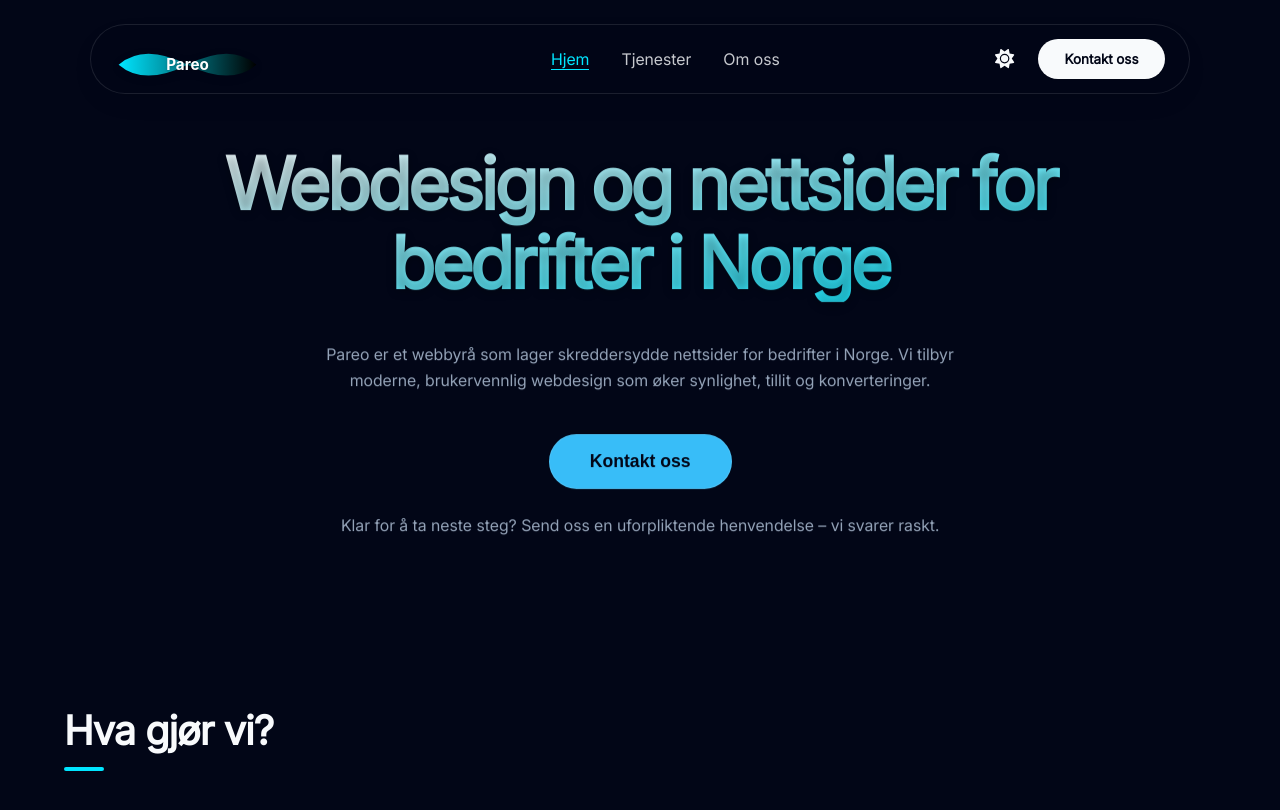
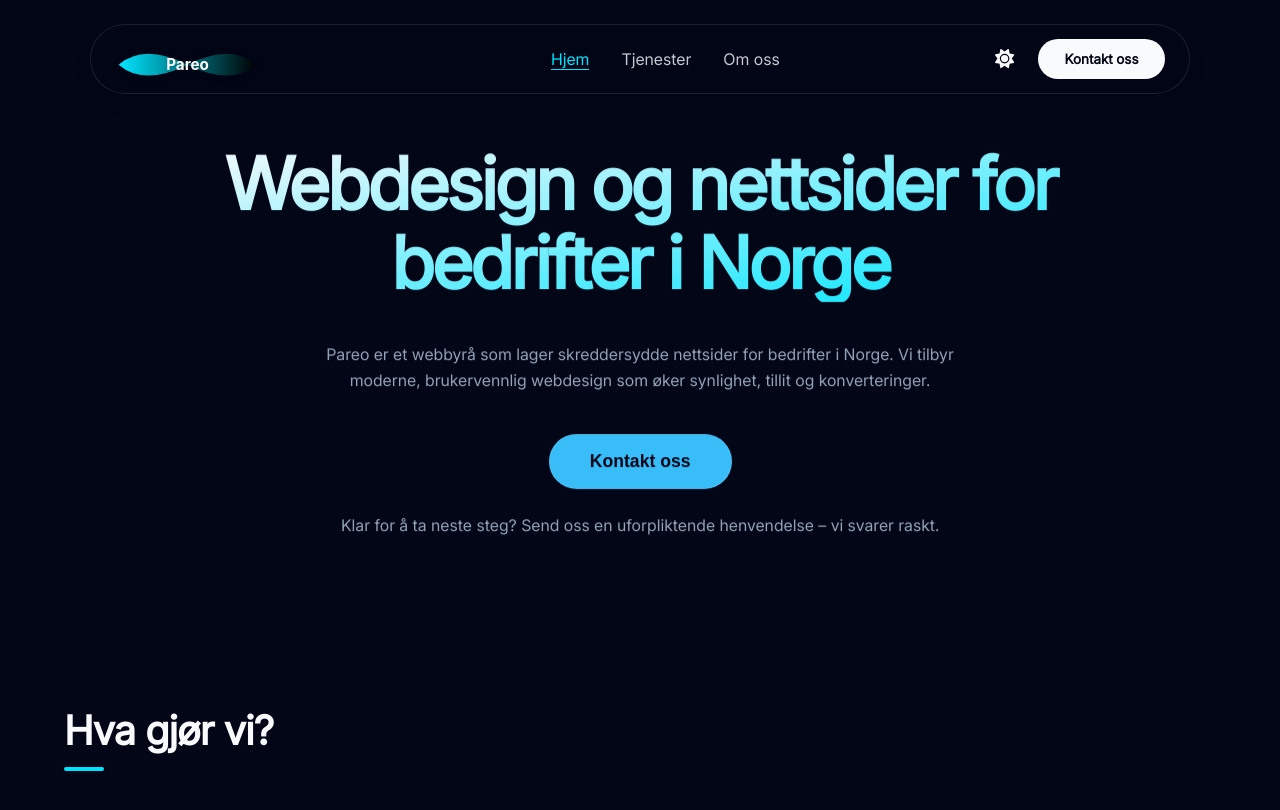
Before and after one commit to bennicodes/Pareo-webdesign, a React (Vite) app: page / in a window 1280 px wide. Shown: the top 810 px of the page. Built offline with nearby package versions, Linux system fonts and the light colour scheme; no server answers.

Commit message:
remove text shadow on main page

```diff
--- a/src/App.module.css
+++ b/src/App.module.css
@@ -66,8 +66,6 @@
   max-width: 900px;
   margin: var(--spacing-medium) 0;
   font-family: var(--primary-font), sans-serif;
-
-  text-shadow: 0 2px 10px rgba(0, 0, 0, 0.3);
 }
 
 .headerContainer p {
```
